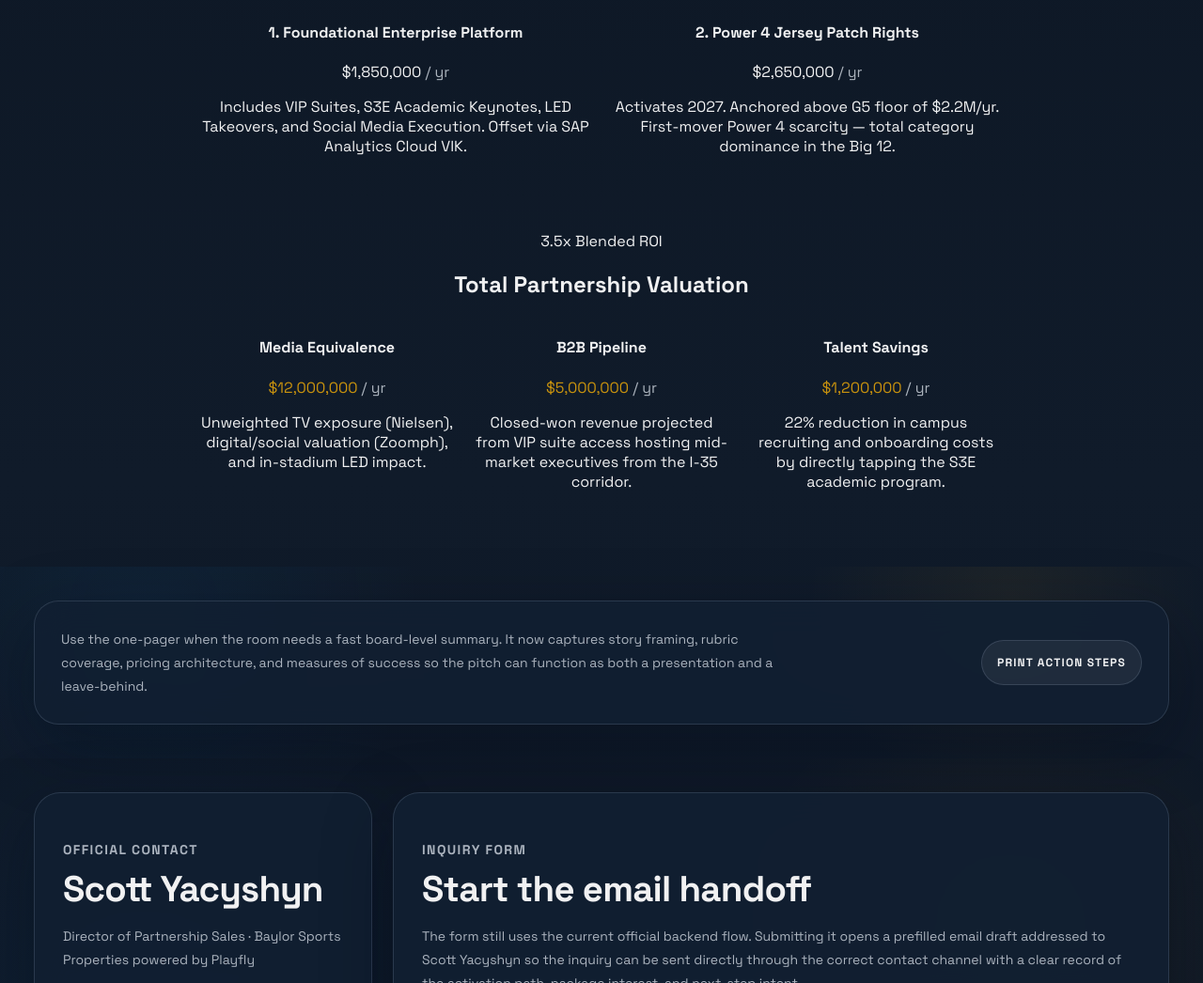
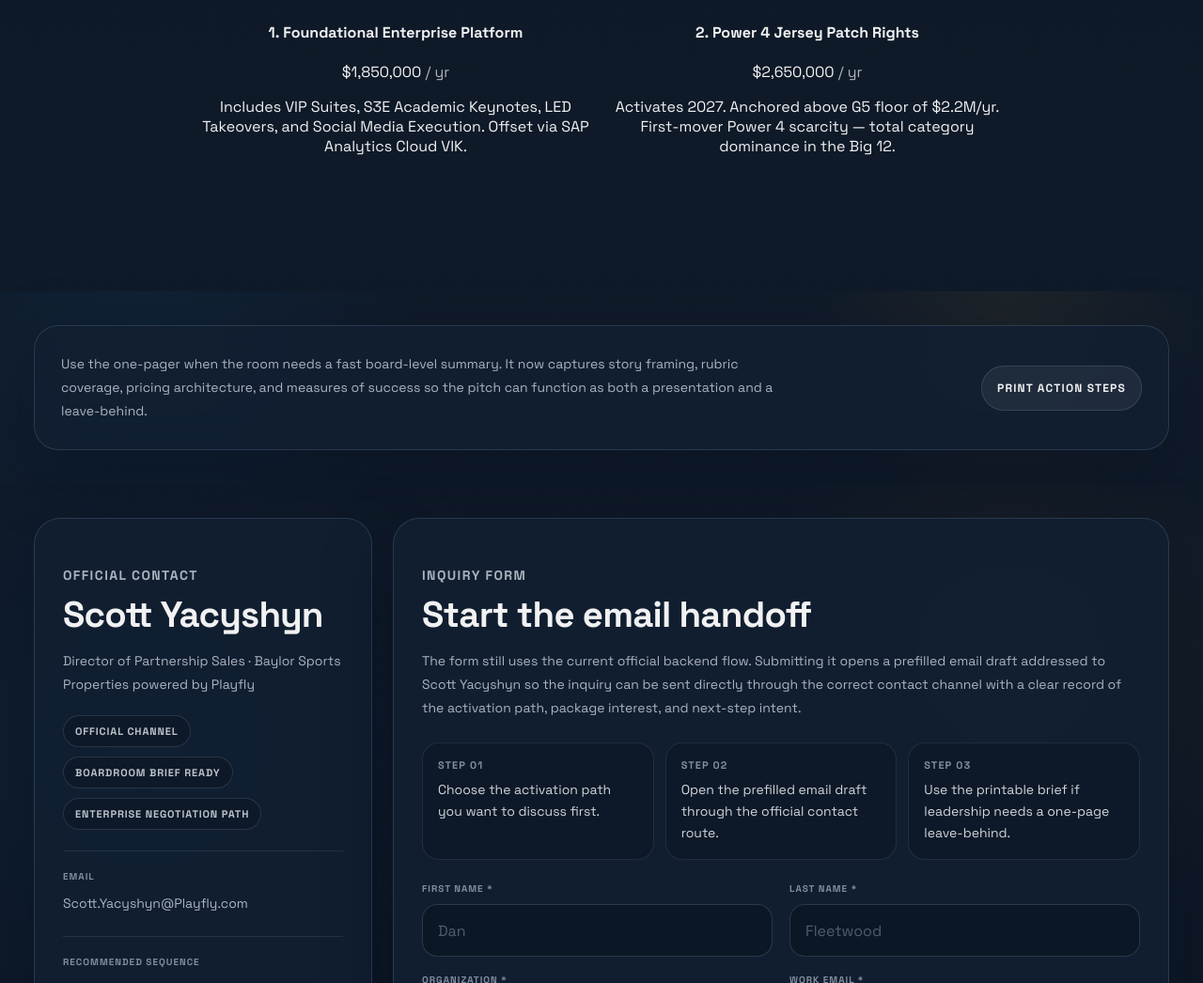
Before and after one commit to JaxJ12/SAP-Pitch, a website: page contact.html in a window 1280 px wide. Shown: the part 969-2015 px from the top of the page at 94% size. Drawn offline with nearby package versions, Linux system fonts and the light colour scheme.

Commit message:
remove roi

```diff
--- a/contact.html
+++ b/contact.html
@@ -693,27 +693,6 @@
     </div>
   </div>
 
-  <p class="sl">3.5x Blended ROI</p>
-  <h2>Total Partnership Valuation</h2>
-
-  <div class="tiers" style="display: grid; grid-template-columns: repeat(3, 1fr); gap: 1.5rem;">
-    <div class="tier">
-      <h4>Media Equivalence</h4>
-      <div class="tier-p" style="color: #c8920e;">$12,000,000 <span style="font-size: 1rem; color: var(--muted);">/ yr</span></div>
-      <p>Unweighted TV exposure (Nielsen), digital/social valuation (Zoomph), and in-stadium LED impact.</p>
-    </div>
-    <div class="tier">
-      <h4>B2B Pipeline</h4>
-      <div class="tier-p" style="color: #c8920e;">$5,000,000 <span style="font-size: 1rem; color: var(--muted);">/ yr</span></div>
-      <p>Closed-won revenue projected from VIP suite access hosting mid-market executives from the I-35 corridor.</p>
-    </div>
-    <div class="tier">
-      <h4>Talent Savings</h4>
-      <div class="tier-p" style="color: #c8920e;">$1,200,000 <span style="font-size: 1rem; color: var(--muted);">/ yr</span></div>
-      <p>22% reduction in campus recruiting and onboarding costs by directly tapping the S3E academic program.</p>
-    </div>
-  </div>
-</div>
 </section>
     <section class="print-bar">
       <div class="print-bar__inner">
```
Also changed, not shown: sap-keynote.html (+1 -1 lines).
